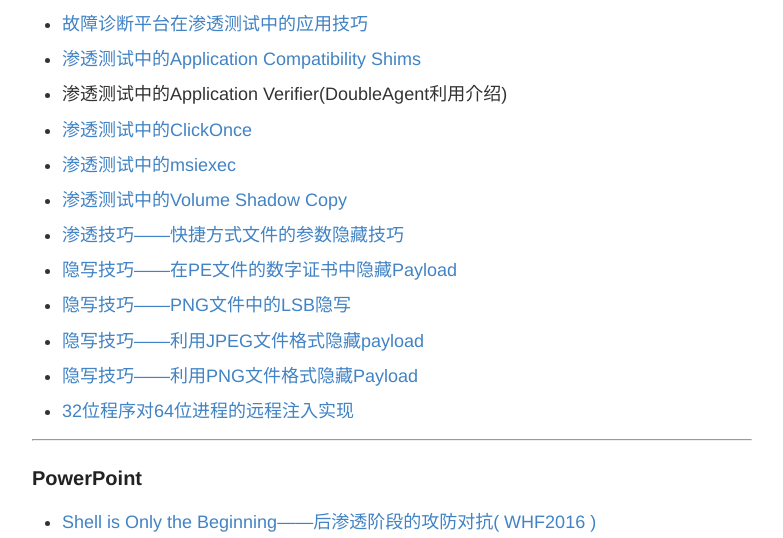
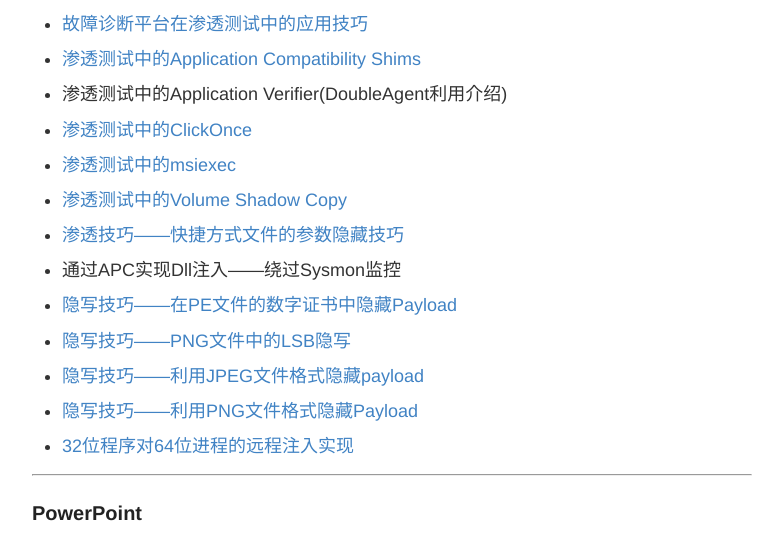
Before and after one commit to 3gstudent/backup-3gstudent.github.io, a Jekyll site: the page built from about.md, in a window 1280 px wide and 900 px high, scrolled down 2419 px, cut to the strip 0-538 px from the top of the window. Shown: the whole strip, without its empty margins (248-1031 px from the left). Built offline with Jekyll 4.4.1, drawn with Linux system fonts in a browser that asks for light colours.

Commit message:
Update about.md

```diff
--- a/about.md
+++ b/about.md
@@ -147,6 +147,9 @@ Github:   3gstudent
  [渗透技巧——快捷方式文件的参数隐藏技巧](https://3gstudent.github.io/3gstudent.github.io/%E6%B8%97%E9%80%8F%E6%8A%80%E5%B7%A7-%E5%BF%AB%E6%8D%B7%E6%96%B9%E5%BC%8F%E6%96%87%E4%BB%B6%E7%9A%84%E5%8F%82%E6%95%B0%E9%9A%90%E8%97%8F%E6%8A%80%E5%B7%A7/)
 
 -
+ 通过APC实现Dll注入——绕过Sysmon监控
+
+-
  [隐写技巧——在PE文件的数字证书中隐藏Payload](https://3gstudent.github.io/3gstudent.github.io/%E9%9A%90%E5%86%99%E6%8A%80%E5%B7%A7-%E5%9C%A8PE%E6%96%87%E4%BB%B6%E7%9A%84%E6%95%B0%E5%AD%97%E8%AF%81%E4%B9%A6%E4%B8%AD%E9%9A%90%E8%97%8FPayload/)
 
 -
```
